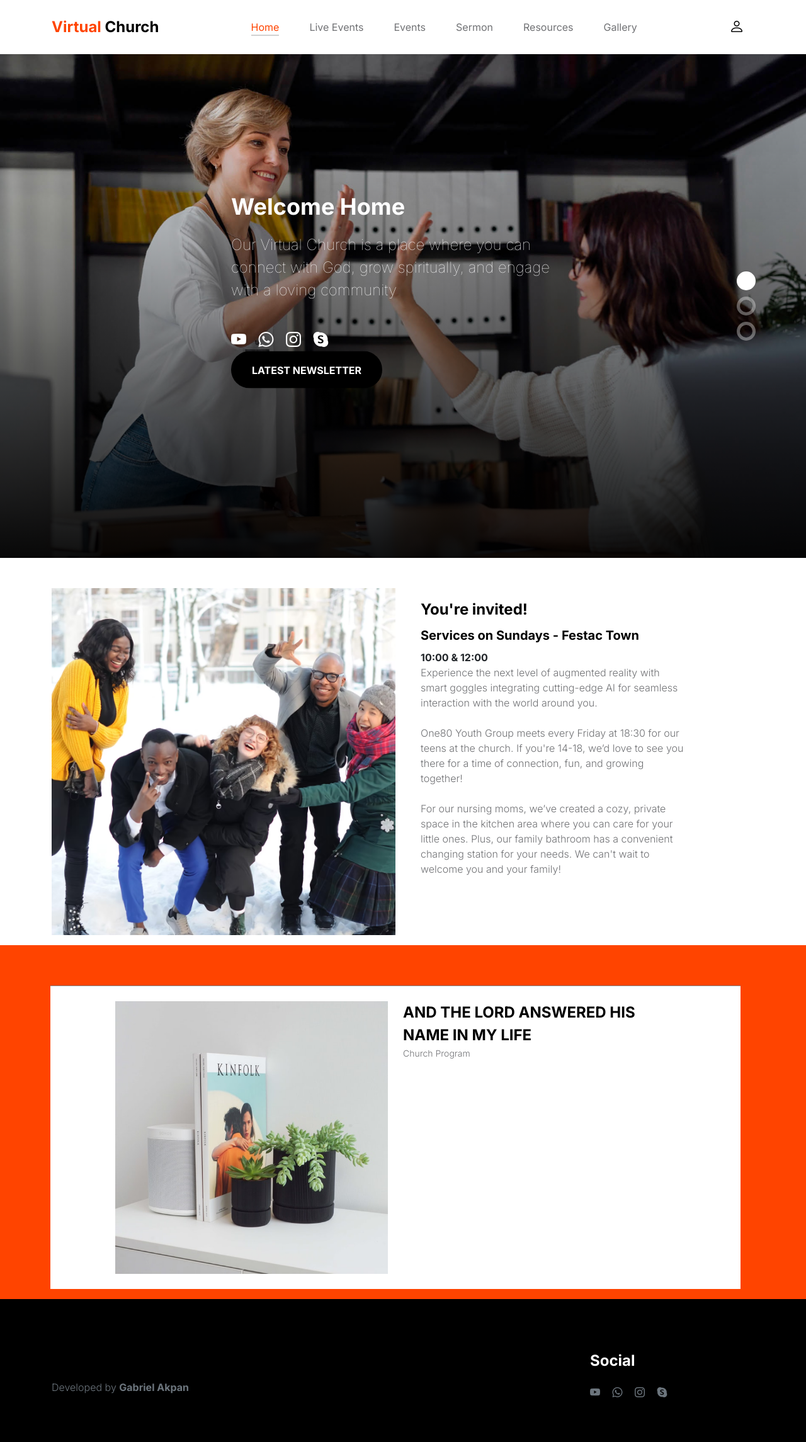
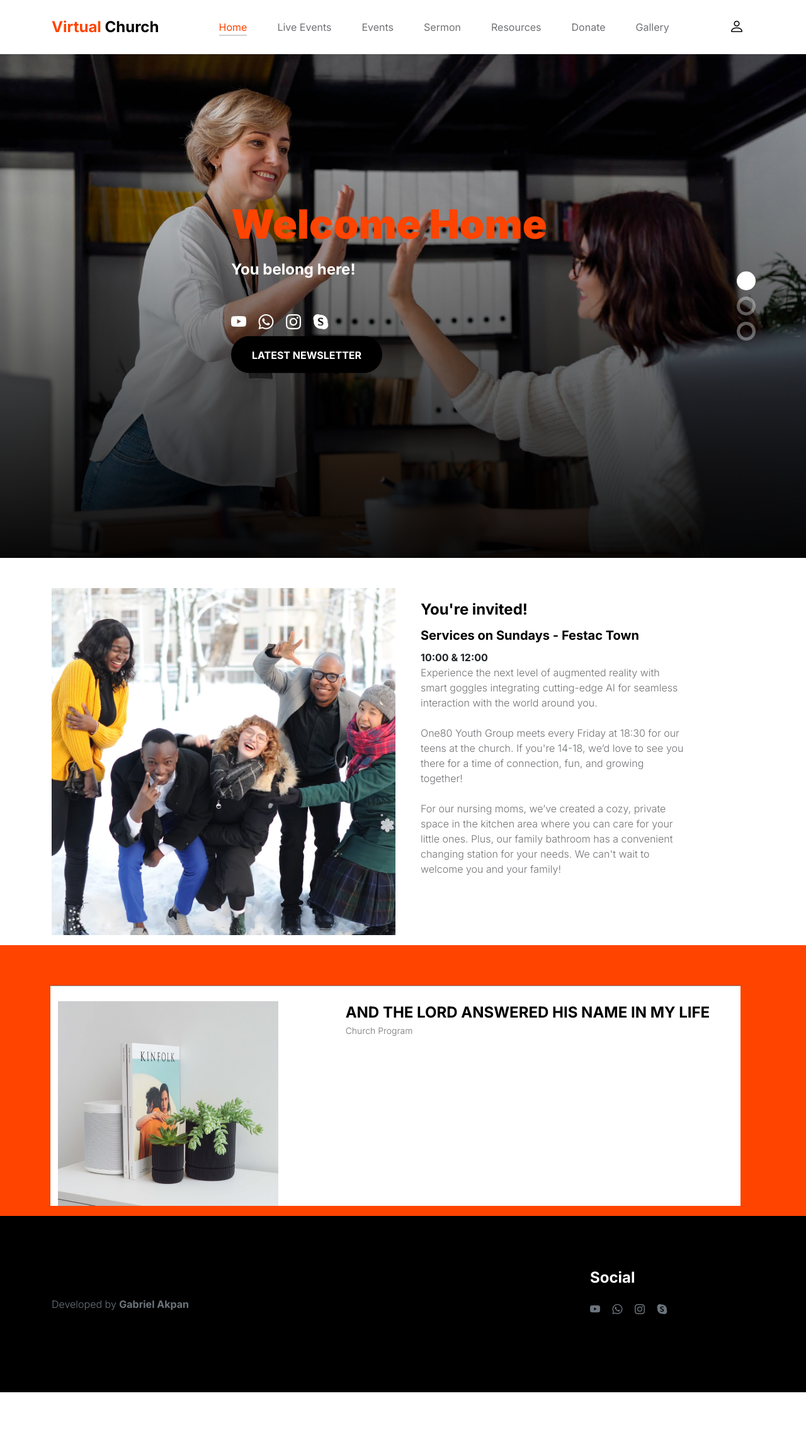
Before and after one commit to gabrieltakpan/VirtualChurch, a Django app: page / in a window 1280 px wide. Shown: the top 2290 px of the page at 63% size. After the commit the page ends 2211 px from the top, so only its background shows below. Run offline with Django 5.2, Linux system fonts and the light colour scheme; data comes from the database, SQL or seed files in the repository; some libraries are stand-ins or nearby versions.

Commit message:
Added Donate Page

```diff
--- a/home/templates/base.html
+++ b/home/templates/base.html
@@ -87,6 +87,10 @@ https://www.tooplate.com/view/2127-little-fashion
                             </li>
 
                             <li class="nav-item">
+                                <a class="nav-link {% if request.resolver_match.url_name == 'donate' %}active{% endif %}" href="{% url 'donate' %}">Donate</a>
+                            </li>
+
+                            <li class="nav-item">
                                 <a class="nav-link" href="contact.html">Gallery</a>
                             </li>
                         </ul>
--- a/home/templates/index.html
+++ b/home/templates/index.html
@@ -10,20 +10,20 @@
       <div class="slick-bottom">
           <div class="container">
               <div class="row justify-content-center">
-                  <div class="col-lg-6 col-10">
-                      <h3 class="slick-title">Welcome Home</h3>
+                  <div class="col-lg-6 col-10 justify-content-center">
+                      <h1 class="slick-title">Welcome Home</h1>
 
-                      <p class="lead text-white mt-lg-3 mb-lg-5">Our Virtual Church is a place where you can connect with God, grow spiritually, and engage with a loving community</p>
+                      <h5 class="text-white mt-lg-3 mb-lg-5">You belong here!</h5>
 
                         <ul class="social-icon justify-content-center">
 
-                            <li><a href="#" class="social-icon-link social-icon-link--carousel bi-youtube"></a></li>
+                            <li><a href="#" class="social-icon-link--carousel bi-youtube"></a></li>
 
-                            <li><a href="#" class="social-icon-link social-icon-link--carousel bi-whatsapp"></a></li>
+                            <li><a href="#" class="social-icon-link--carousel bi-whatsapp"></a></li>
 
-                            <li><a href="#" class="social-icon-link social-icon-link--carousel bi-instagram"></a></li>
+                            <li><a href="#" class="social-icon-link--carousel bi-instagram"></a></li>
 
-                            <li><a href="#" class="social-icon-link social-icon-link--carousel bi-skype"></a></li>
+                            <li><a href="#" class="social-icon-link--carousel bi-skype"></a></li>
                         </ul>
 
                       <a href="#" class="btn custom-btn justify-content-center">Latest NewsLetter</a>
@@ -40,19 +40,19 @@
           <div class="container">
             <div class="row justify-content-center">
                 <div class="col-lg-6 col-10">
-                    <h3 class="slick-title">Welcome Home</h3>
+                    <h1 class="slick-title">Welcome Home</h1>
 
                     <p class="lead text-white mt-lg-3 mb-lg-5">Our Virtual Church is a place where you can connect with God, grow spiritually, and engage with a loving community</p>
 
                       <ul class="social-icon justify-content-center">
 
-                          <li><a href="#" class="social-icon-link social-icon-link--carousel bi-youtube"></a></li>
+                          <li><a href="#" class="social-icon-link--carousel bi-youtube"></a></li>
 
-                          <li><a href="#" class="social-icon-link social-icon-link--carousel bi-whatsapp"></a></li>
+                          <li><a href="#" class="social-icon-link--carousel bi-whatsapp"></a></li>
 
-                          <li><a href="#" class="social-icon-link social-icon-link--carousel bi-instagram"></a></li>
+                          <li><a href="#" class="social-icon-link--carousel bi-instagram"></a></li>
 
-                          <li><a href="#" class="social-icon-link social-icon-link--carousel bi-skype"></a></li>
+                          <li><a href="#" class="social-icon-link--carousel bi-skype"></a></li>
                       </ul>
 
                     <a href="#" class="btn custom-btn justify-content-center">Latest NewsLetter</a>
@@ -69,19 +69,19 @@
           <div class="container">
             <div class="row justify-content-center">
                 <div class="col-lg-6 col-10">
-                    <h3 class="slick-title">Welcome Home</h3>
+                    <h1 class="slick-title">Welcome Home</h1>
 
                     <p class="lead text-white mt-lg-3 mb-lg-5">Our Virtual Church is a place where you can connect with God, grow spiritually, and engage with a loving community</p>
 
                       <ul class="social-icon justify-content-center">
 
-                          <li><a href="#" class="social-icon-link social-icon-link--carousel bi-youtube"></a></li>
+                          <li><a href="#" class="social-icon-link--carousel bi-youtube"></a></li>
 
-                          <li><a href="#" class="social-icon-link social-icon-link--carousel bi-whatsapp"></a></li>
+                          <li><a href="#" class="social-icon-link--carousel bi-whatsapp"></a></li>
 
-                          <li><a href="#" class="social-icon-link social-icon-link--carousel bi-instagram"></a></li>
+                          <li><a href="#" class="social-icon-link--carousel bi-instagram"></a></li>
 
-                          <li><a href="#" class="social-icon-link social-icon-link--carousel bi-skype"></a></li>
+                          <li><a href="#" class="social-icon-link--carousel bi-skype"></a></li>
                       </ul>
 
                     <a href="#" class="btn custom-btn justify-content-center">Latest NewsLetter</a>
@@ -130,13 +130,19 @@
     <div class="container">
 
         {% for event in events %}
-        <div class="row justify-content-center py-4 event">
-            <div class="col-sm-5">
+        <div class="row py-4 event">
+            <div class="col-sm-5 eventImage">
                 <a href="{% url 'event_details' event.id %}">
-                    <img src="{% static 'images/product/evan-mcdougall-qnh1odlqOmk-unsplash.jpeg' %}" class="img-fluid product-image" alt="">
+                    <img src="{% static 'images/product/evan-mcdougall-qnh1odlqOmk-unsplash.jpeg' %}" class="product-image" alt="">
+
                 </a>
+                <div class="event-cross-date">
+                    <div>
+                    </div>
+                    <div></div>
+                </div>
             </div>
-            <div class="col-sm-5 eventInfo d-flex">
+            <div class="col eventInfo d-flex">
                 <div>
                     <h5 class="product-title mb-0">
                         <a href="{% url 'event_details' event.id %}" class="product-title-link">{{ event.title }}</a>
--- a/home/urls.py
+++ b/home/urls.py
@@ -4,4 +4,5 @@ from . import views
 
 urlpatterns = [
     path('', views.index, name='index'),
+    path('donate/', views.donate, name='donate'),
 ]
--- a/home/views.py
+++ b/home/views.py
@@ -26,3 +26,6 @@ def sermon_detail(request, pk):
     """ View to display a single sermon with full details """
     sermon = get_object_or_404(Sermon, pk=pk)  # Get the specific sermon or return 404
     return render(request, 'sermon_detail.html', {'sermon': sermon})
+
+def donate(request):
+    return render(request, 'donate.html')
--- a/static/css/custom_styles.css
+++ b/static/css/custom_styles.css
@@ -11,18 +11,19 @@
     padding-bottom: 1rem;
 }
 
-.social-icon-link--carousel::before {
+/* .social-icon-link--carousel::before {
     color: white !important;
     font-size: 1.5rem !important;
 }
 
 .social-icon-link--carousel:hover {
     color: #FF4400 !important;
-}
+} */
 .event {
     overflow: hidden;
     border-top: 1px solid gray;
     width: 100%;
+    max-height: 350px;
     background-color: white;
 }
 .eventInfo {
@@ -32,6 +33,31 @@
     overflow: hidden;
 
 }
+.eventImage {
+    position: relative;
+    height: 350px !important;
+
+    img {
+        max-height: 100%;
+    }
+}
+
+.event-cross-date {
+    background: rgba(61, 59, 77, 1);
+    font-size: 15px !important;
+    z-index: 1;
+
+    border: none;
+    width: 97px;
+    height: 110px;
+    display: flex;
+
+    flex-direction: column-reverse;
+    justify-content: center;
+    align-items: center;
+    position: absolute;
+    right: 0px;
+}
 
 /* .social-icon-link::before {
     color: white !important;
--- a/static/css/tooplate-little-fashion.css
+++ b/static/css/tooplate-little-fashion.css
@@ -13,6 +13,7 @@ https://www.tooplate.com/view/2127-little-fashion
 :root {
   --white-color:                #FFFFFF;
   --primary-color:              #FF4400;
+  --primary-color-title:              #ff440097;
   --section-bg-color:           #f0f8ff;
   --dark-color:                 #000000;
   --grey-color:                 #d0d1d1;
@@ -519,7 +520,7 @@ strong {
 }
 
 .slick-title {
-  color: var(--white-color);
+  color: var(--primary-color);
 }
 
 .slick-custom {
@@ -1054,6 +1055,19 @@ button:focus:not(:focus-visible) {
   color: var(--primary-color);
 }
 
+.social-icon-link--carousel {
+  color: white;
+  font-size: 1.5rem;
+  display: inline-block;
+  vertical-align: top;
+  margin-bottom: 4px;
+  margin-right: 15px;
+}
+
+.social-icon-link--carousel:hover {
+  color: var(--primary-color);
+}
+
 /*---------------------------------------
   RESPONSIVE STYLES
 -----------------------------------------*/
@@ -1179,3 +1193,63 @@ button:focus:not(:focus-visible) {
     bottom: 0;
   }
 }
+
+#staticEventDesc {
+  font-size: 1rem;
+}
+
+.eventSection {
+  background-color: #FF4400;
+  padding-left: 5rem;
+  padding-right: 5rem;
+  padding-top: 4rem;
+  padding-bottom: 1rem;
+}
+
+/* .social-icon-link--carousel::before {
+  color: white !important;
+  font-size: 1.5rem !important;
+}
+
+.social-icon-link--carousel:hover {
+  color: #FF4400 !important;
+} */
+.event {
+  overflow: hidden;
+  border-top: 1px solid gray;
+  width: 100%;
+  max-height: 350px;
+  background-color: white;
+}
+.eventInfo {
+  min-height: 210px !important;
+  height: fit-content;
+  margin-bottom: 10px;
+  overflow: hidden;
+
+}
+.eventImage {
+  position: relative;
+  height: 350px !important;
+
+  img {
+      max-height: 100%;
+  }
+}
+
+.event-cross-date {
+  background: rgba(61, 59, 77, 1);
+  font-size: 15px !important;
+  z-index: 1;
+
+  border: none;
+  width: 97px;
+  height: 110px;
+  display: flex;
+
+  flex-direction: column-reverse;
+  justify-content: center;
+  align-items: center;
+  position: absolute;
+  right: 0px;
+}
```
Also changed, not shown: home/templates/donate.html (added, +66 -0 lines), 1 other file.
